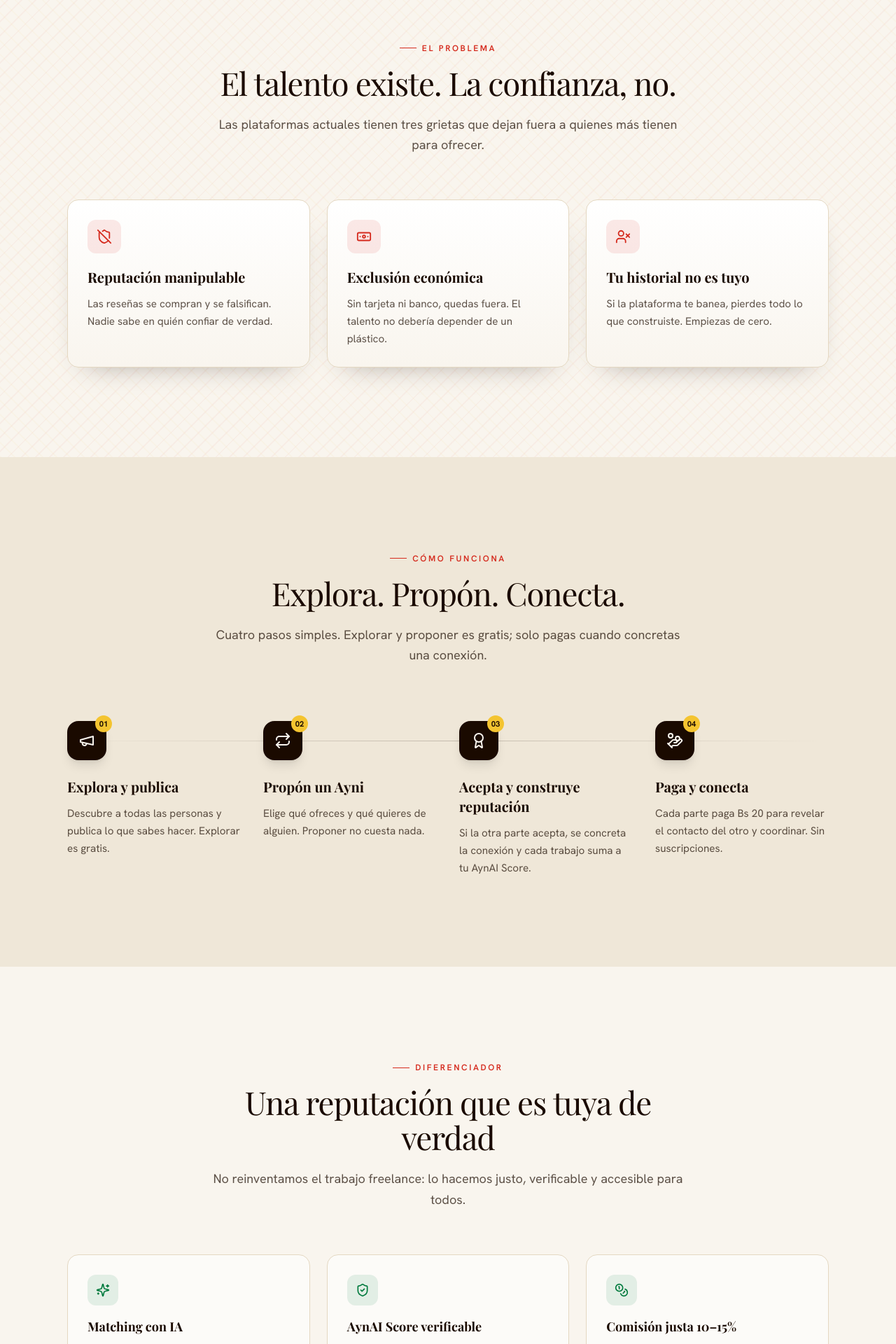
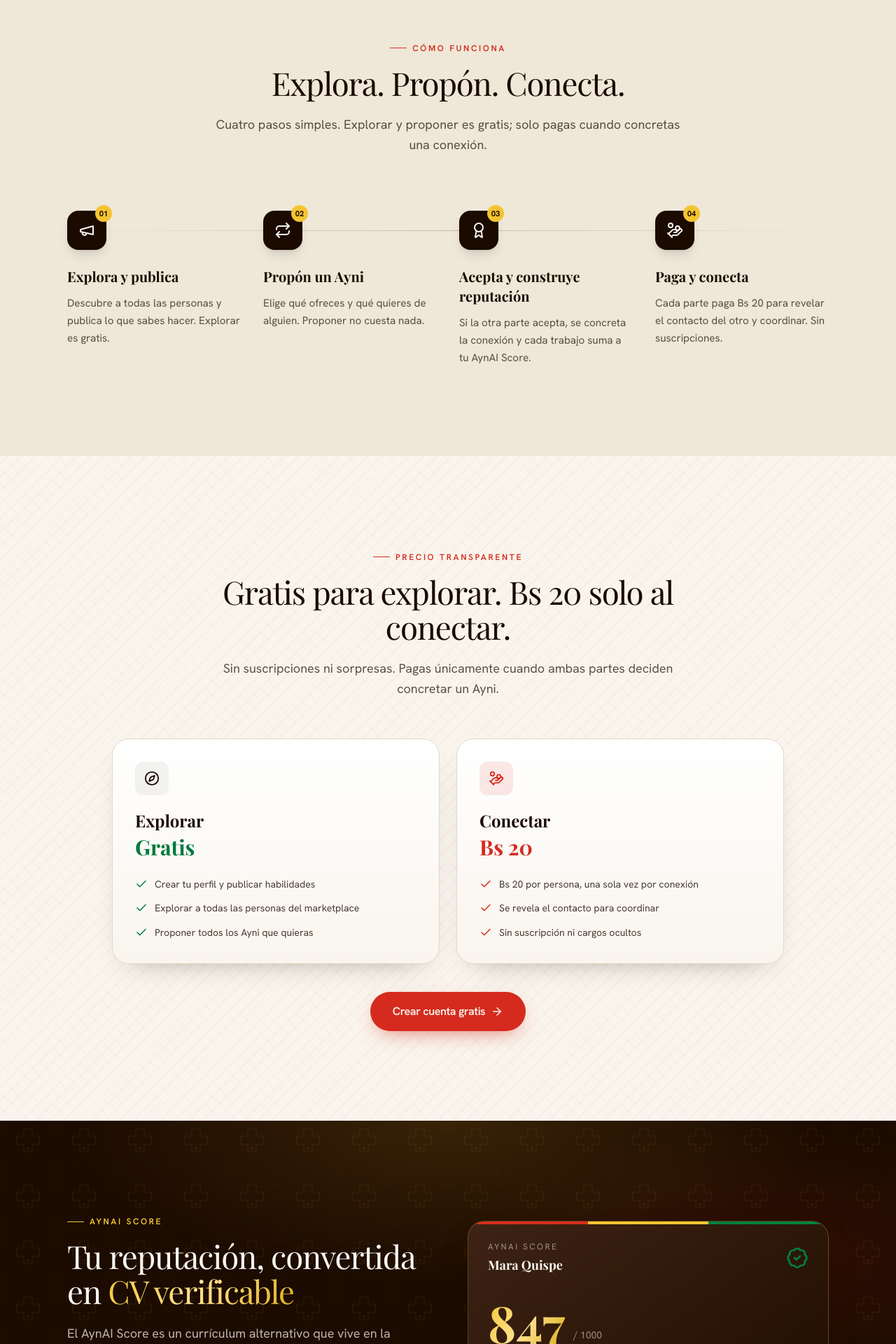
Before and after one commit to mirkovedia/aynai-landing, a Next.js app: page / in a window 1280 px wide. Shown: the part 880-2800 px from the top of the page at 70% size. Built offline with nearby package versions, Linux system fonts and the light colour scheme.

Commit message:
feat: recompone la home a 6 secciones y condensa audiencia

```diff
--- a/src/app/(marketing)/page.tsx
+++ b/src/app/(marketing)/page.tsx
@@ -1,10 +1,8 @@
 import { Hero } from "@/components/sections/Hero";
-import { Problem } from "@/components/sections/Problem";
 import { HowItWorks } from "@/components/sections/HowItWorks";
-import { ValueProp } from "@/components/sections/ValueProp";
+import { Pricing } from "@/components/sections/Pricing";
 import { AynaiScore } from "@/components/sections/AynaiScore";
 import { Audience } from "@/components/sections/Audience";
-import { BusinessModel } from "@/components/sections/BusinessModel";
 import { FinalCta } from "@/components/sections/FinalCta";
 
 /** Landing pública de AynAI. Navbar y Footer viven en el layout de (marketing). */
@@ -12,12 +10,10 @@ export default function Home() {
   return (
     <main id="contenido">
       <Hero />
-      <Problem />
       <HowItWorks />
-      <ValueProp />
+      <Pricing />
       <AynaiScore />
       <Audience />
-      <BusinessModel />
       <FinalCta />
     </main>
   );
--- a/src/components/sections/Audience.tsx
+++ b/src/components/sections/Audience.tsx
@@ -6,7 +6,7 @@ import { Reveal } from "@/components/shared/Reveal";
  * Sección Para quién es — tarjetas con los cuatro públicos objetivo.
  */
 export const Audience = () => (
-  <section className="relative bg-cream-200 py-24 sm:py-32">
+  <section className="relative bg-cream-200 py-20 sm:py-24">
     <div className="mx-auto max-w-6xl px-5 sm:px-8">
       <SectionHeading
         eyebrow="Para quién es"
--- a/src/components/sections/Problem.tsx
+++ /dev/null
@@ -1,35 +0,0 @@
-import { PROBLEMS } from "@/constants/content";
-import { SectionHeading } from "@/components/shared/SectionHeading";
-import { Reveal } from "@/components/shared/Reveal";
-
-/**
- * Sección Problema — 3 tarjetas que exponen las fallas de los marketplaces
- * tradicionales. Fondo crema con textura aguayo muy sutil.
- */
-export const Problem = () => (
-  <section className="aguayo-texture relative bg-cream py-24 sm:py-32">
-    <div className="mx-auto max-w-6xl px-5 sm:px-8">
-      <SectionHeading
-        eyebrow="El problema"
-        title="El talento existe. La confianza, no."
-        description="Las plataformas actuales tienen tres grietas que dejan fuera a quienes más tienen para ofrecer."
-      />
-
-      <div className="mt-16 grid gap-6 md:grid-cols-3">
-        {PROBLEMS.map((problem, i) => (
-          <Reveal key={problem.title} delay={i * 0.1}>
-            <article className="card-andino group h-full rounded-2xl p-7 transition-transform duration-300 hover:-translate-y-1">
-              <div className="mb-5 inline-flex h-12 w-12 items-center justify-center rounded-xl bg-red/10 text-red transition-colors group-hover:bg-red group-hover:text-cream">
-                <problem.icon size={22} />
-              </div>
-              <h3 className="font-serif text-xl font-bold text-cocoa">{problem.title}</h3>
-              <p className="mt-3 text-[0.95rem] leading-relaxed text-cocoa/70">
-                {problem.description}
-              </p>
-            </article>
-          </Reveal>
-        ))}
-      </div>
-    </div>
-  </section>
-);
--- a/src/components/sections/ValueProp.tsx
+++ /dev/null
@@ -1,104 +0,0 @@
-import { Check, X, Sparkles, ShieldCheck, Coins } from "lucide-react";
-import { COMPARISON } from "@/constants/content";
-import { SectionHeading } from "@/components/shared/SectionHeading";
-import { Reveal } from "@/components/shared/Reveal";
-
-const HIGHLIGHTS = [
-  {
-    icon: Sparkles,
-    title: "Matching con IA",
-    description: "La inteligencia artificial conecta tu habilidad con la demanda real, sin intermediarios.",
-  },
-  {
-    icon: ShieldCheck,
-    title: "AynAI Score verificable",
-    description: "Usamos blockchain solo donde importa: para que tu reputación sea imposible de falsificar.",
-  },
-  {
-    icon: Coins,
-    title: "Comisión justa 10–15%",
-    description: "Frente al 20–32% de la competencia. Tu trabajo rinde más en tu bolsillo.",
-  },
-];
-
-/**
- * Sección Propuesta de valor — destaca los diferenciadores y muestra una
- * comparativa lado a lado entre AynAI y plataformas tradicionales.
- */
-export const ValueProp = () => (
-  <section className="relative bg-cream py-24 sm:py-32">
-    <div className="mx-auto max-w-6xl px-5 sm:px-8">
-      <SectionHeading
-        eyebrow="Diferenciador"
-        title="Una reputación que es tuya de verdad"
-        description="No reinventamos el trabajo freelance: lo hacemos justo, verificable y accesible para todos."
-      />
-
-      {/* Tres realces */}
-      <div className="mt-16 grid gap-6 md:grid-cols-3">
-        {HIGHLIGHTS.map((h, i) => (
-          <Reveal key={h.title} delay={i * 0.1}>
-            <div className="flex h-full flex-col rounded-2xl border border-cream-300 bg-white/60 p-7">
-              <div className="mb-4 inline-flex h-11 w-11 items-center justify-center rounded-xl bg-green/10 text-green">
-                <h.icon size={20} />
-              </div>
-              <h3 className="font-serif text-lg font-bold text-cocoa">{h.title}</h3>
-              <p className="mt-2 text-sm leading-relaxed text-cocoa/70">{h.description}</p>
-            </div>
-          </Reveal>
-        ))}
-      </div>
-
-      {/* Comparativa visual */}
-      <Reveal delay={0.15}>
-        <div className="mt-14 overflow-hidden rounded-3xl border border-cream-300 shadow-[0_24px_60px_-40px_rgba(26,10,0,0.5)]">
-          <div className="grid grid-cols-1 sm:grid-cols-2">
-            {/* AynAI */}
-            <div className="relative border-b border-cream-300 bg-cocoa p-8 sm:border-b-0 sm:border-r">
-              <div className="flex items-baseline justify-between">
-                <span className="font-serif text-2xl font-bold text-cream">
-                  {COMPARISON.aynai.name}
-                </span>
-                <span className="rounded-full bg-gold px-3 py-1 text-sm font-bold text-cocoa">
-                  {COMPARISON.aynai.fee}
-                </span>
-              </div>
-              <ul className="mt-6 space-y-3">
-                {COMPARISON.aynai.points.map((p) => (
-                  <li key={p.label} className="flex items-center gap-3 text-sm text-cream/85">
-                    <span className="flex h-5 w-5 shrink-0 items-center justify-center rounded-full bg-green text-cream">
-                      <Check size={13} strokeWidth={3} />
-                    </span>
-                    {p.label}
-                  </li>
-                ))}
-              </ul>
-            </div>
-
-            {/* Competencia */}
-            <div className="bg-cream-200 p-8">
-              <div className="flex items-baseline justify-between">
-                <span className="font-serif text-2xl font-bold text-cocoa/70">
-                  {COMPARISON.others.name}
-                </span>
-                <span className="rounded-full bg-red/10 px-3 py-1 text-sm font-bold text-red">
-                  {COMPARISON.others.fee}
-                </span>
-              </div>
-              <ul className="mt-6 space-y-3">
-                {COMPARISON.others.points.map((p) => (
-                  <li key={p.label} className="flex items-center gap-3 text-sm text-cocoa/55">
-                    <span className="flex h-5 w-5 shrink-0 items-center justify-center rounded-full bg-cocoa/10 text-cocoa/50">
-                      <X size={13} strokeWidth={3} />
-                    </span>
-                    {p.label}
-                  </li>
-                ))}
-              </ul>
-            </div>
-          </div>
-        </div>
-      </Reveal>
-    </div>
-  </section>
-);
```
